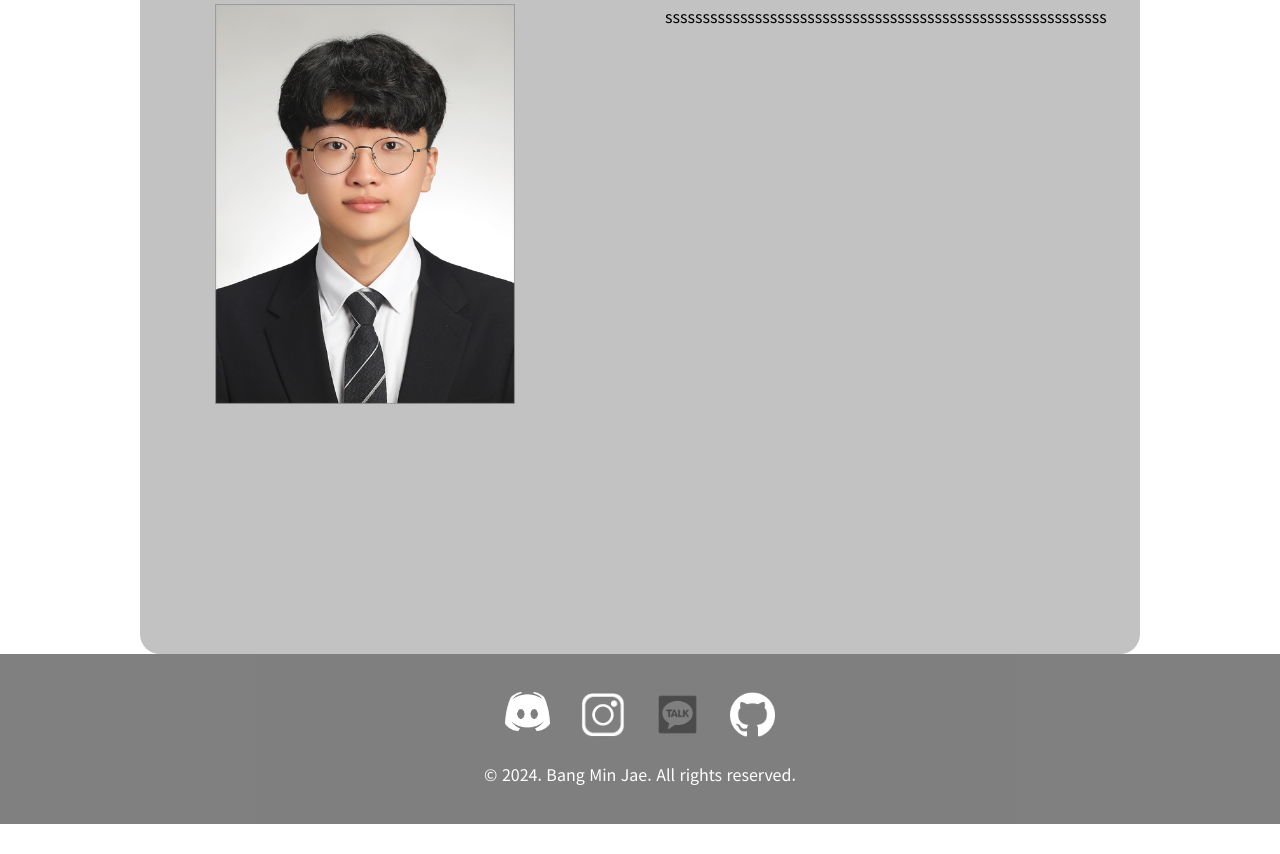
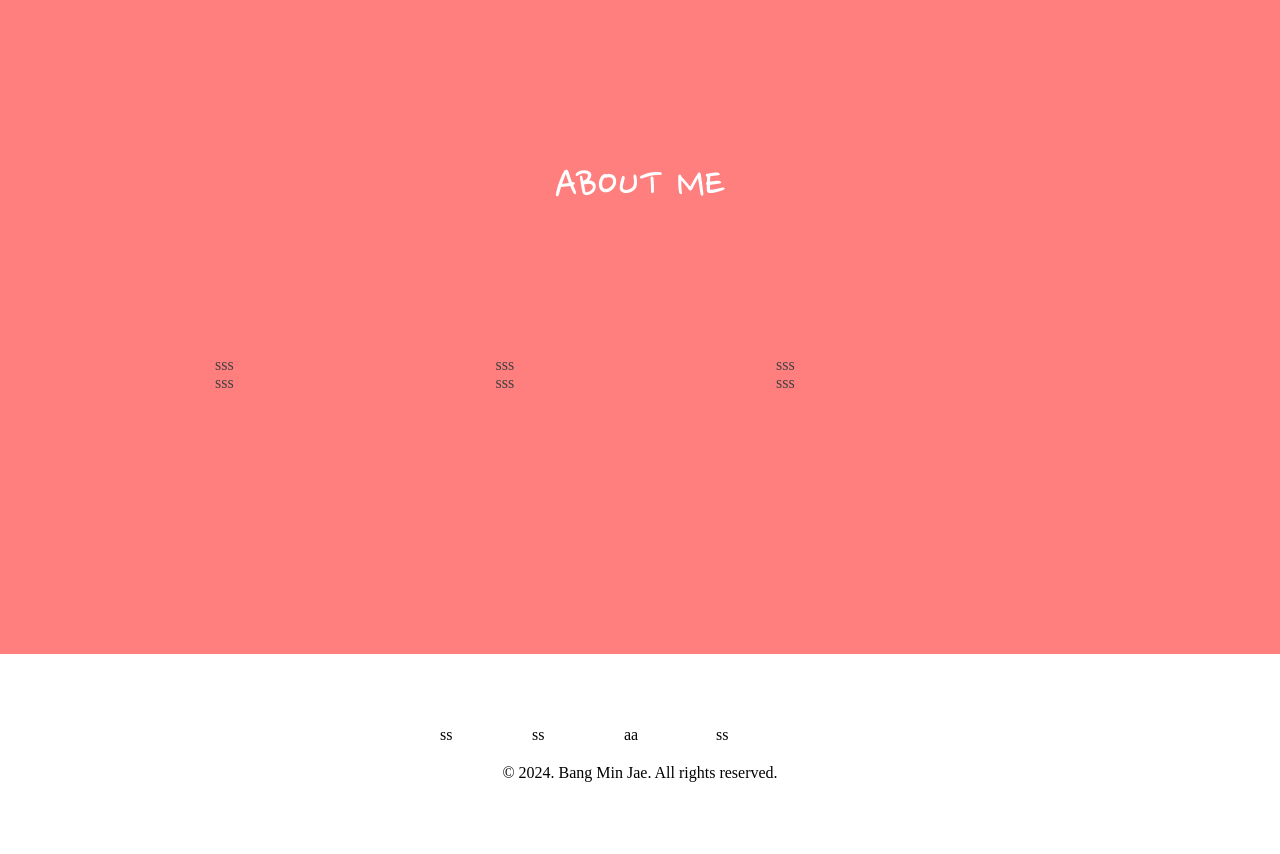
Before and after one commit to extermins/extermins.github.io, a plain HTML site: page index.html in a window 1280 px wide. Shown: the part 946-1800 px from the top of the page. Before the commit the page ends 1770 px from the top, so only its background shows below. Drawn offline with Linux system fonts and the light colour scheme.

Commit message:
디자인 전반적 수정

```diff
--- a/css/css.css
+++ b/css/css.css
@@ -1,15 +1,40 @@
-/* basic css */
-@import url('https://fonts.googleapis.com/css2?family=Noto+Sans+KR:wght@100;300;400;500;700;900&display=swap');
-@import url('https://fonts.googleapis.com/css2?family=Maven+Pro:wght@400;500;600;700;800;900&display=swap');
+@import url('https://fonts.googleapis.com/css2?family=Nanum+Pen+Script&display=swap');
 
-html,body,ul,li,nav,h1,h2,h3,h4,h5,h6{margin: 0; padding: 0; font-family: 'Noto Sans KR', sans-serif; scroll-behavior: smooth;
-    overflow-x: hidden;
-    -webkit-user-select:none;-moz-user-select:none;-ms-user-select:none;user-select:none;}
-li{list-style: none;}
-a{text-decoration: none; color: #000;}
+/* 전체 css 기본 속성 */
+html,body,p{
+    margin: 0;
+    padding: 0;
+    scroll-behavior: smooth;
+}
+a{
+    text-decoration: none;
+    color: #fff;
+}
+ul, li {
+    padding: 0;
+    margin: 0;
+    text-decoration: none;
+    list-style: none;
+}
 
-/* header, nav */
-.headerSection{
+.font{
+    font-family: "Nanum Pen Script", cursive;
+    font-weight: 400;
+    font-style: normal;
+    font-size: 2rem;
+    color: #fff;
+}
+.head_font{
+    font-family: "Nanum Pen Script", cursive;
+    font-weight: 400;
+    font-style: normal;
+    font-size: 3rem;
+    color: #fff;
+}
+
+
+/* header css*/
+.header{
     position: absolute; position: fixed;
     width: 100%; height: 100px;
     overflow: hidden;  border-bottom:1px solid #858585; z-index: 100;
@@ -18,14 +43,15 @@ a{text-decoration: none; color: #000;}
     visibility: hidden; opacity: 0;
 }
 
-.nav{
+.header_wrap{
     position:relative;
     width: 1000px; height: 100%;
     margin: 0 auto;
-    display: flex; justify-content: space-between;
+    display: flex;
+    justify-content: space-between;
 }
 
-.nav_logo{
+.logo{
     position:absolute;
     top:50%;
     transform:translate(0,-50%);
@@ -33,41 +59,51 @@ a{text-decoration: none; color: #000;}
     z-index: 1000;
 }
 
-.nav_style{
+.nav{
     display: flex;
     position:absolute;
     top:50%;
     right: 0%;
     transform:translate(0,-50%);
 }
-.nav_button{
-    /* width: 20%; */
-    margin: 0 10px;
-
+.nav_ul{
+    display: flex;
+    justify-content: space-around;
+    flex-direction: row;
+    width: 600px;
+}
+.nav_li{
+    width: ;
+    list-style: none;
+    margin: 0 20px;
 }
 
+/* 메인페이지 home css 속성 */
 
+.first_page{
+    display: flex;
+    justify-content: center;
+    align-items: center;
+    width: 100%;
+    height: 100vh;
+    margin: 0;
+    background-color: #404040;
+    flex-direction: column;
+}
 
-/* main */
-.section_wrap{
-    width: 100%;
-    width: 100%;
-    height: 100%;
+.first_page_typing{
+
+    width: 0;
+    white-space: nowrap;
+    overflow: hidden;
+    border-right: 3px solid white;
+    animation: blink 0.5s infinite , typing 3s steps(23) forwards;
 }
-.section_common{
-    width: 100vw;
-    height: 100vh;
-}
-.main_background{
-    background-color: #cfcfcf;
-    opacity: 0.3;
-}
-.main_page{
-    width: 1000px;
-    height: 300px;
-    margin: auto;
-    text-align: center;
-
+.first_page_link{
+    margin-top: 30px;
+    opacity: 0;
+    animation: fadeInOut 4s infinite;
+    animation-delay: 4s;
 }
 
 @keyframes fadeInOut {
@@ -82,93 +118,71 @@ a{text-decoration: none; color: #000;}
     }
   }
 
-  /* 애니메이션을 적용할 요소 스타일 */
-  .fade {
-    animation: fadeInOut 4s infinite;
-    color: #000;
-    font-size: 30px; /* 3초 동안 애니메이션 반복 */
-    font-family: Noto Sans KR;
-    font-weight: 700;
-  }
+@keyframes blink{
+    50%{
+        border-color: transparent;
+    }
+}
+
+@keyframes typing{
+    from {
+        width: 0;
+    }to{
+        width: 395px;
+    }
+}
 
 
 
-.section_body{
-    width: 1000px;
+
+
+
+
+.second_page{
+    width: 100%;
     height: 100vh;
-    background-color: rgb(194, 194, 194);
-    margin: 0 auto;
+    background-color: #ff7f7f;
+    color: #404040;
     display: flex;
-    justify-content: space-around;
-    border-radius: 20px;
-}
-
-.introduce_img{
-    width: 300px;
-    height: 400px;
-    margin-top: 150px;
-}
-
-.introduce_div{
-    margin-top: 150px;
-    width: 400px;
-    height: 400px;
+    justify-content: center;
+    flex-direction: column;
+    align-items: center;
 }
 
 
-/* footer */
-.footer_background{
-    width: 100%;
-    height: 170px;
-    background-color: #4a4a4a;
-    opacity: 0.7;
-}
-.footer_main{
-    margin: 0 auto;
-    width: 1000px;
-    height: 100%;
-    text-align: center;
-    display: flex; /* Flexbox container */
-    align-items: center; /* Vertical centering */
-    justify-content: center; /* Optional: Horizontal centering of child elements */
-    flex-direction: column;
-}
-.footer_link_wrap{
-    display: flex;
-    margin: 0 auto;
-    width: 300px;
-    text-align: center;
-}
-.link_object{
-    color: #fff;
-    margin: 10px auto;
-}
-.link_a{
-    width: 45px;
-    height: 39px;
-}
-.link_type_b{
-    width: 45px;
-    height: 45px;
+.second_page_main{
+    margin-top: 100px;
+    width: 850px;
 }
 
-@media screen and (max-width:767px){
-	/* Mobile */
-    .nav_style{
-        visibility: hidden;
-    }
+.second_page_sss{
+    width: 100%;
+    display: flex;
+    flex-direction: row;
+}
+.sss{
+    width: 33%;
 }
 
-@media screen and (min-width:768px) and (max-width: 1023px) {
-	/* Tablet */
-    .nav{
-        width: 700px; height: 100%;
-    }
+
+
+
+/* footer */
+
+.footer{
+    height: 200px;
+    display: flex;
+    justify-content: center;
+    flex-direction: column;
+    align-items: center;
 }
-
-@media screen and (min-width:1024px) {
-	/* Desktop */
-    .nav{
-        width: 1000px; height: 100%;
-    }
+.footer_ul{
+    display: flex;
+    width: 400px;
 }
+.footer_li{
+    width: 23%;
+}
+.copyright{
+    margin-top: 20px;
+}
--- a/index.html
+++ b/index.html
@@ -7,61 +7,61 @@
     <!-- 기본 seo -->
     <title>방민재 포트폴리오</title>
     <meta name="description" content="웹 개발자 방민재의 포트폴리오">
-
     <meta property="og:title" content="RedKiwi, YouTube-based English Trainer" />
     <meta property="og:description" content="How could you speak English if you cannot understand it? It's time to improve your English listening skills! Try RedKiwi right now :)" />
     <meta property="og:image" content="./content/image/방민재.jpg" />
     <link rel="stylesheet" href="./css/css.css">
-    <!-- <script type="text/javascript" src="script/script.js"></script> -->
-
-
 
 </head>
 <body>
-    <div class="headerSection">
-        <nav class="nav">
-            <h1 class="nav_logo">MIN's Portfolio</h1>
-            <div class="nav_style">
-                <div class="nav_button"><a href="#section1">HOME</a></div>
-                <div class="nav_button"><a href="#section2">ABOUT ME</a></div>
-                <div class="nav_button"><a href="">SKILLS</a></div>
-                <div class="nav_button"><a href="">PROJECT</a></div>
-            </div>
-        </nav>
-    </div>
+    <header class="header">
+        <div class="header_wrap">
+            <div class="logo font">Min's Portfolio</div>
+            <nav class="nav">
+                <ul class="nav_ul font">
+                    <li class="nav_li"><a href="#first_page">HOME</a></li>
+                    <li class="nav_li"><a href="#second_page">ABOUT ME</a></li>
+                    <li class="nav_li"><a href="#">SKIILS</a></li>
+                    <li class="nav_li"><a href="#">CAREER</a></li>
+                </ul>
+            </nav>
+        </div>
+    </header>
+
     <main>
-        <div class="section_wrap">
-            <div class="section_common main_background" id="section1">
-                <div class="main_page">
-                    <div class="">
-                        <h1 class="main_introduce_h1">백엔드 개발자 방민재입니다.</h1>
-                    </div>
-                    <div class="fade"><a href="#section2">더 알아보기</a></div>
+        <div class="first_page" id="first_page">
+            <p class="first_page_typing font">안녕하세요, 백엔드 개발자 방민재입니다.</p>
+            <p class="first_page_link font" ><a href="#second_page">더 알아보기</a></p>
+        </div>
+        <div class="second_page" id="second_page">
+            <h2 class="head_font">ABOUT ME</h2>
+            <div class="second_page_main">
+                <div class="second_page_sss">
+                    <div class="sss">sss</div>
+                    <div class="sss">sss</div>
+                    <div class="sss">sss</div>
+                </div>
+                <div class="second_page_sss">
+                    <div class="sss">sss</div>
+                    <div class="sss">sss</div>
+                    <div class="sss">sss</div>
                 </div>
             </div>
-            <div class="section_common" id="section2">
-                <div class="section_body">
-                    <div>
-                        <img src="./images/my_photo.jpg" class="introduce_img">
-                    </div>
 
-                    <div class="introduce_div">
-                        sssssssssssssssssssssssssssssssssssssssssssssssssssssssssss
-                    </div>
-                </div>
-            </div>
         </div>
+        <div class="third_page"></div>
+        <div class="forth_page"></div>
     </main>
-    <footer class="footer_background">
-        <div class="footer_main">
-            <ul class="footer_link_wrap">
-                <li class="link_object"><a href="https://discord.gg/qADd5kzr" target="_blank"><img src="./images/link_image/discord.png" class="link_a"></a></li>
-                <li class="link_object"><a href=""><img src="./images/link_image/instagram.png" class="link_type_b"></a></li>
-                <li class="link_object"><a href="http://pf.kakao.com/_txjNxkG/chat"><img src="./images/link_image/kakaotalk.png" class="link_type_b"></a></li>
-                <li class="link_object"><a href="https://github.com/extermins"><img src="./images/link_image/github.png" class="link_type_b"></a></li>
-            </ul>
-            <div class="link_object"> © 2024. Bang Min Jae. All rights reserved.</div>
-        </div>
+
+
+    <footer class="footer">
+        <ul class="footer_ul">
+            <li class="footer_li">ss</li>
+            <li class="footer_li">ss</li>
+            <li class="footer_li">aa</li>
+            <li class="footer_li">ss</li>
+        </ul>
+        <p class="copyright">© 2024. Bang Min Jae. All rights reserved.</p>
     </footer>
     <script type="text/javascript" src="script/script.js"></script>
 </body>
--- a/script/script.js
+++ b/script/script.js
@@ -1,6 +1,6 @@
 document.addEventListener('DOMContentLoaded', function() {
-  const nav = document.querySelector('.headerSection');
-  let height_line = window.innerHeight - 1; // 특정 높이값
+  const nav = document.querySelector('.header');
+  let height_line = window.innerHeight - 100;
 
   const checkScroll = () => {
       if (window.scrollY >= height_line) {
```
